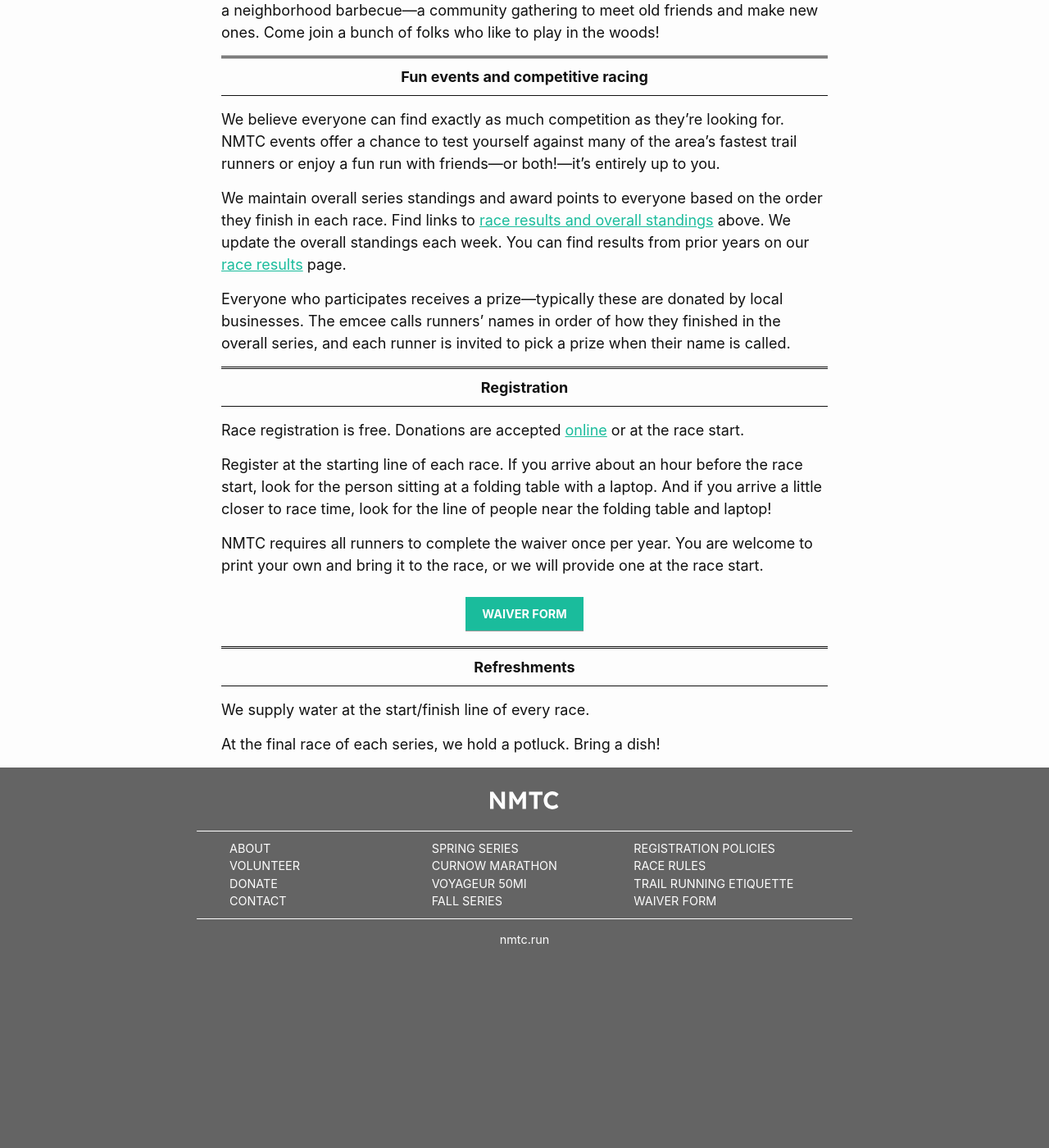
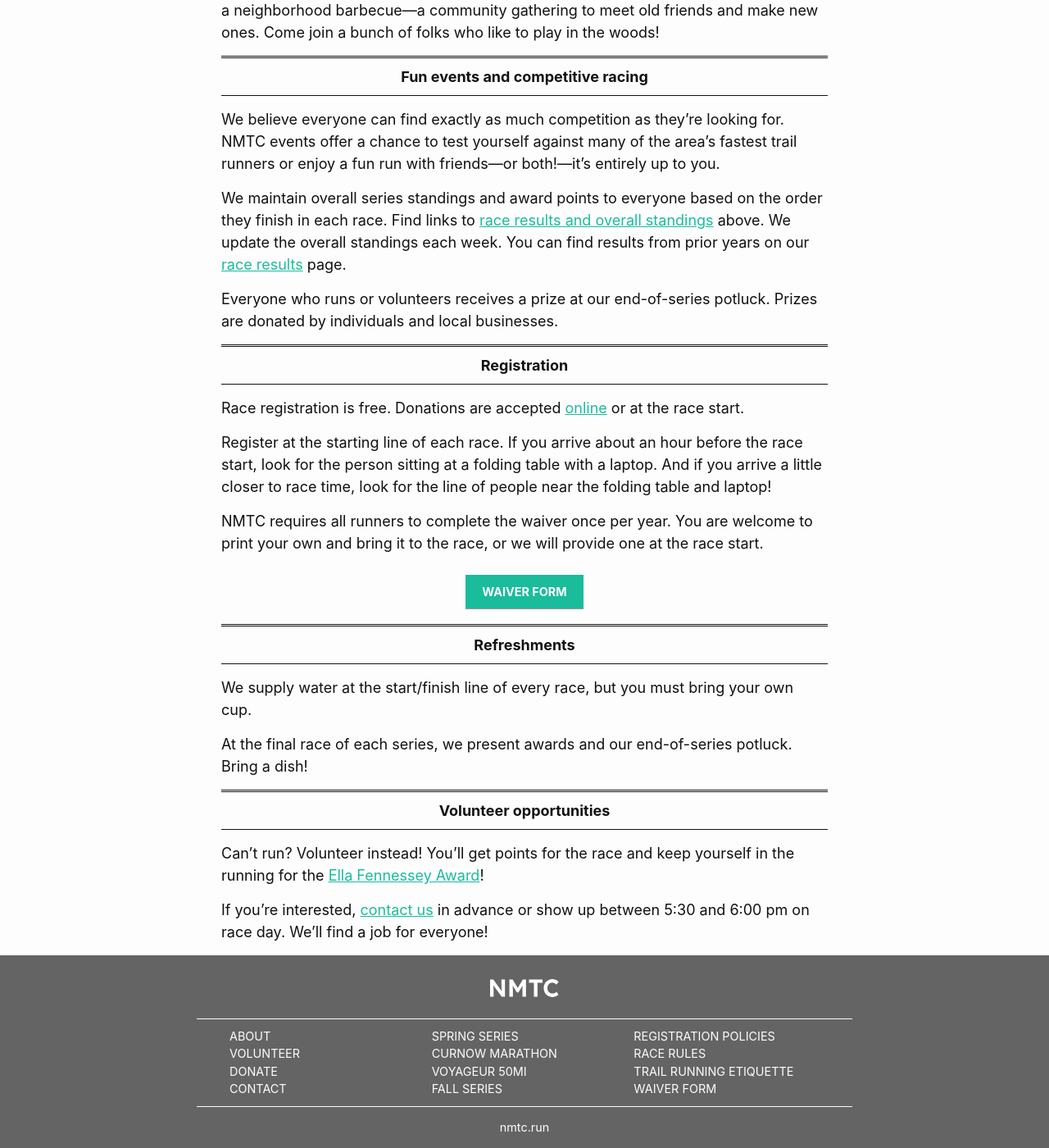
Before and after one commit to nmtc-run/nmtc-run.github.io, a Jekyll site: the page built from pages/series-spring.md, in a window 1280 px wide and 1400 px high, scrolled down 2483 px. Shown: the whole window at 82% size. Built offline with Jekyll 4.4.1, drawn with Linux system fonts in a browser that asks for light colours; before the commit the page ends 3654 px from its top, so only the background shows below that; some of the changed text lies outside the part shown.

Commit message:
incorporate content notes and edits

```diff
--- a/_data/series-spring.yml
+++ b/_data/series-spring.yml
@@ -6,7 +6,7 @@
   time-to-dark: "2:20"
   min-pace: "30:50"
   start-address: 110 Moccasin Mike Rd, Superior, WI 54880
-  start-gps: 46.6727892, -92.0018801 # use decimal lat,long format: X.XXXXXXX, X,XXXXXXX
+  start-gps: 46.672789, -92.001880 # use decimal lat,long format: X.XXXXXXX, X,XXXXXXX
   map-color: rgb(0,151,167)
   results:
     - year: 2023
@@ -25,7 +25,7 @@
   time-to-dark: "2:38"
   min-pace: "37:30"
   start-address: 5000 Minnesota Ave, Duluth, MN 55802
-  start-gps: 46.7270794, -92.0467458 # use decimal lat,long format: X.XXXXXXX, X,XXXXXXX
+  start-gps: 46.727079, -92.046745 # use decimal lat,long format: X.XXXXXXX, X,XXXXXXX
   map-color: rgb(230,81,0)
   results:
     - year: 2023
@@ -53,6 +53,7 @@
       url:
     - year: 2025
       url:
+  parking: Park in the Spirit Mountain Parking Lot. Race will start on Spirit Mountain below the upper chalet.
   description: Spirit Mountain 10 Mile (Manidoo Wajiw) is an out-and-back road run that largely follows the western most section of Skyline Parkway from beneath the upper Spirit Mountain Chalet to Becks Road. The parkway surface is mostly gravel but also has short sections of new and crumbling asphalt. The near middle of the route offers a sweeping view of the St. Louis River estuary and Morgan Park neighborhood from the Bardon’s Peak overlook. This is also the course’s subtle high point. Make sure to save energy for the gradual ascent back to here from the Becks Road turnaround! The parkway is open to vehicle traffic this time of year. Please be mindful on blind turns.
 
 - name: Billings Drive
--- a/_includes/series-details.md
+++ b/_includes/series-details.md
@@ -9,7 +9,7 @@ We believe everyone can find exactly as much competition as they’re looking fo
 
 We maintain overall series standings and award points to everyone based on the order they finish in each race. Find links to [race results and overall standings](#overall-standings) above. We update the overall standings each week. You can find results from prior years on our [race results](/results) page.
 
-Everyone who participates receives a prize—typically these are donated by local businesses. The emcee calls runners’ names in order of how they finished in the overall series, and each runner is invited to pick a prize when their name is called.
+ Everyone who runs or volunteers receives a prize at our end-of-series potluck. Prizes are donated by individuals and local businesses.
 
 # Registration
 
@@ -27,6 +27,12 @@ NMTC requires all runners to complete the waiver once per year. You are welcome
 
 # Refreshments
 
-We supply water at the start/finish line of every race.
+We supply water at the start/finish line of every race, but you must bring your own cup.
 
-At the final race of each series, we hold a potluck. Bring a dish!
+At the final race of each series, we present awards and our end-of-series potluck. Bring a dish!
+
+# Volunteer opportunities
+
+Can't run? Volunteer instead! You'll get points for the race and keep yourself in the running for the [Ella Fennessey Award](/fennessey)!
+
+If you're interested, [contact us](/contact) in advance or show up between 5:30 and 6:00 pm on race day. We'll find a job for everyone!
--- a/_layouts/sandbox-event.html
+++ b/_layouts/sandbox-event.html
@@ -111,10 +111,7 @@ layout: default
           {% if station.latLong %}
             <div class="series-location">
               <div><strong>GPS: </strong>
-                {{ station.latLong }}
-                &#91;
-                <a class="driving-directions" href="https://www.google.com/maps/dir/?api=1&destination={{ station.latLong }}" target="_blank"><img class="arrow-blank" src="/assets/icons/arrow-up-right-from-square.svg" alt="">Driving directions</a>
-                &#93;
+                <a class="" href="https://www.google.com/maps/search/?api=1&query={{ station.latLong }}" target="_blank">{{ station.latLong }}<img class="arrow-blank" src="/assets/icons/arrow-up-right-from-square.svg" alt="" style="padding-left:0.4em"></a>
               </div>
             </div>
           {% endif %}
--- a/_layouts/series.html
+++ b/_layouts/series.html
@@ -204,6 +204,15 @@ layout: default
           </div>
         </div>
 
+        {% if event.parking %}
+          <div class="series-description">
+            <div>
+              <strong>Parking: </strong>
+              {{ event.parking }}
+            </div>
+          </div>
+        {% endif %}
+
         {% if event.description %}
           <div class="series-description">
             <div>
```
Also changed, not shown: other parts of _layouts/series.html (+1 -1 lines), _data/series-fall.yml (+8 -8 lines), pages/waiver.md (+1 -1 lines), 1 other file.
